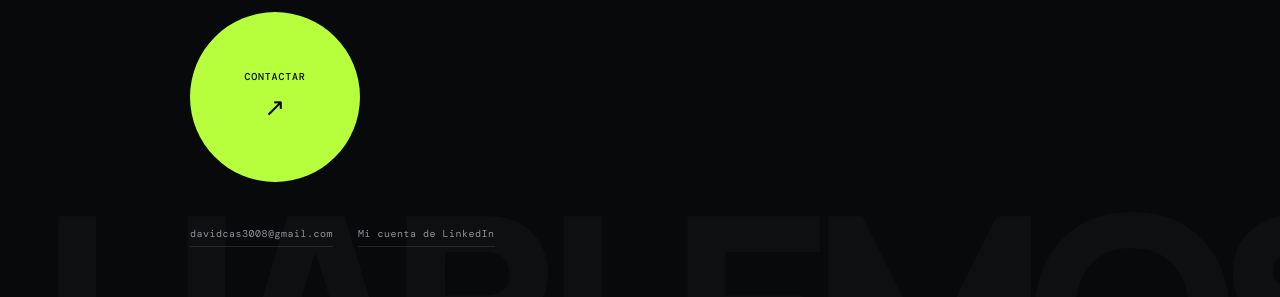
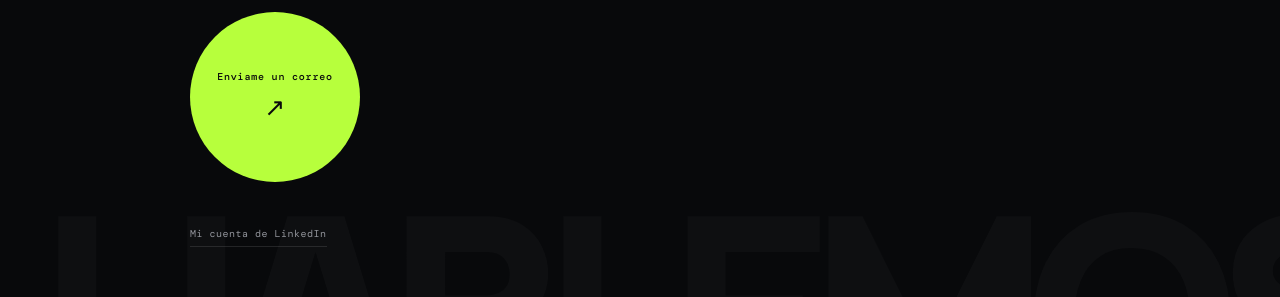
Before and after one commit to DavidCastillo3008/DavidCastillo3008.github.io, a React (Vite) app: page / in a window 1280 px wide. Shown: the part 6890-7187 px from the top of the page. Built offline with nearby package versions, Linux system fonts and the light colour scheme; a web font is replaced by a local one.

Commit message:
Add files via upload

```diff
--- a/src/main.jsx
+++ b/src/main.jsx
@@ -400,12 +400,11 @@ function App() {
               Estoy abierto a nuevas oportunidades, proyectos y retos en el mundo tecnológico.
             </p>
             <a className="contact-button" href="mailto:davidcas3008@gmail.com">
-              <span>CONTACTAR</span>
+              <span>Enviame un correo</span>
               <b>↗</b>
             </a>
             <div className="contact-links">
-              <a href="mailto:davidcas3008@gmail.com">davidcas3008@gmail.com</a>
-              <a href="www.linkedin.com/in/david-castillo-bb9271436" onClick={(e) => e.preventDefault()}>Mi cuenta de LinkedIn</a>
+              <a href="www.linkedin.com/in/david-castillo-bb9271436">Mi cuenta de LinkedIn</a>
             </div>
           </div>
         </section>
```
